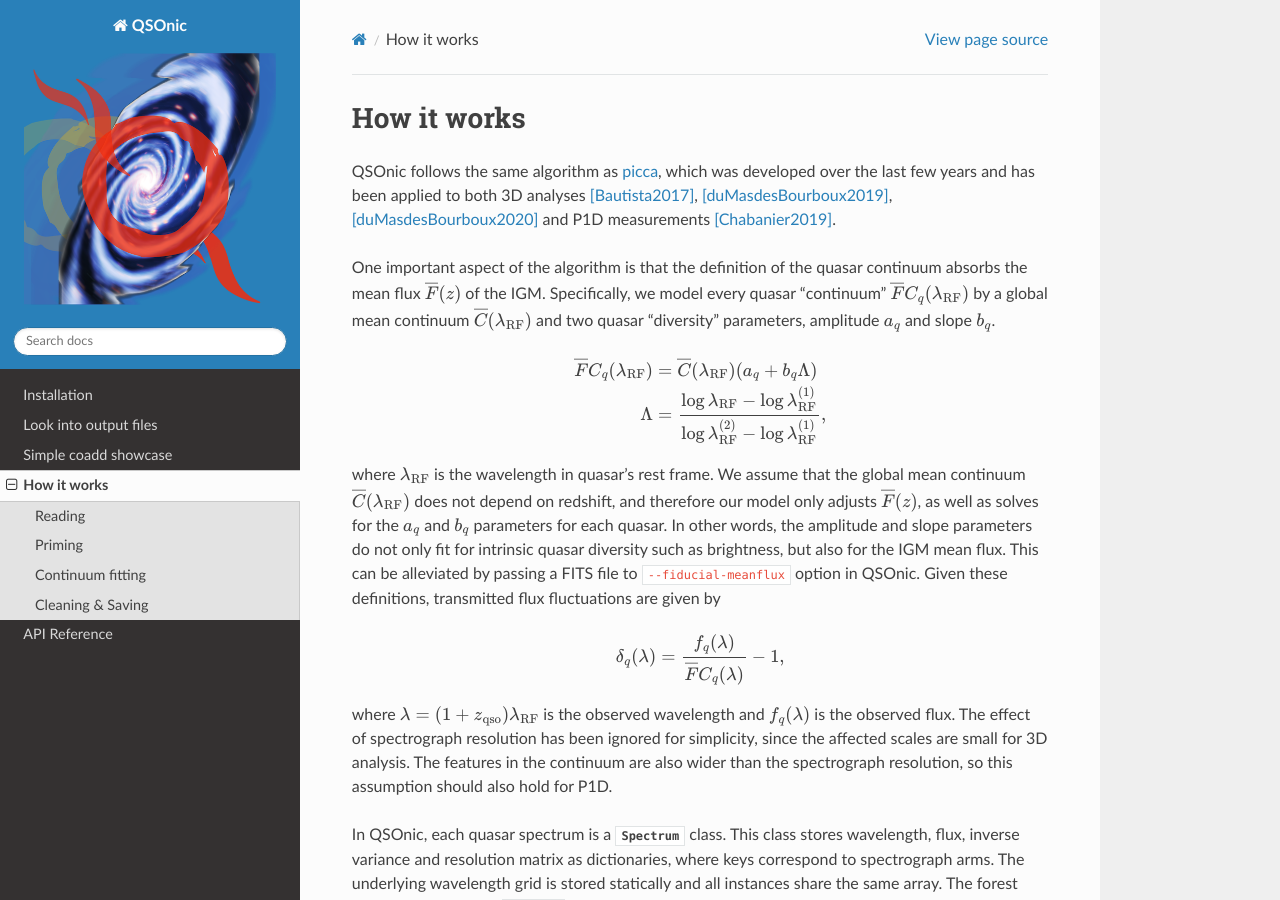
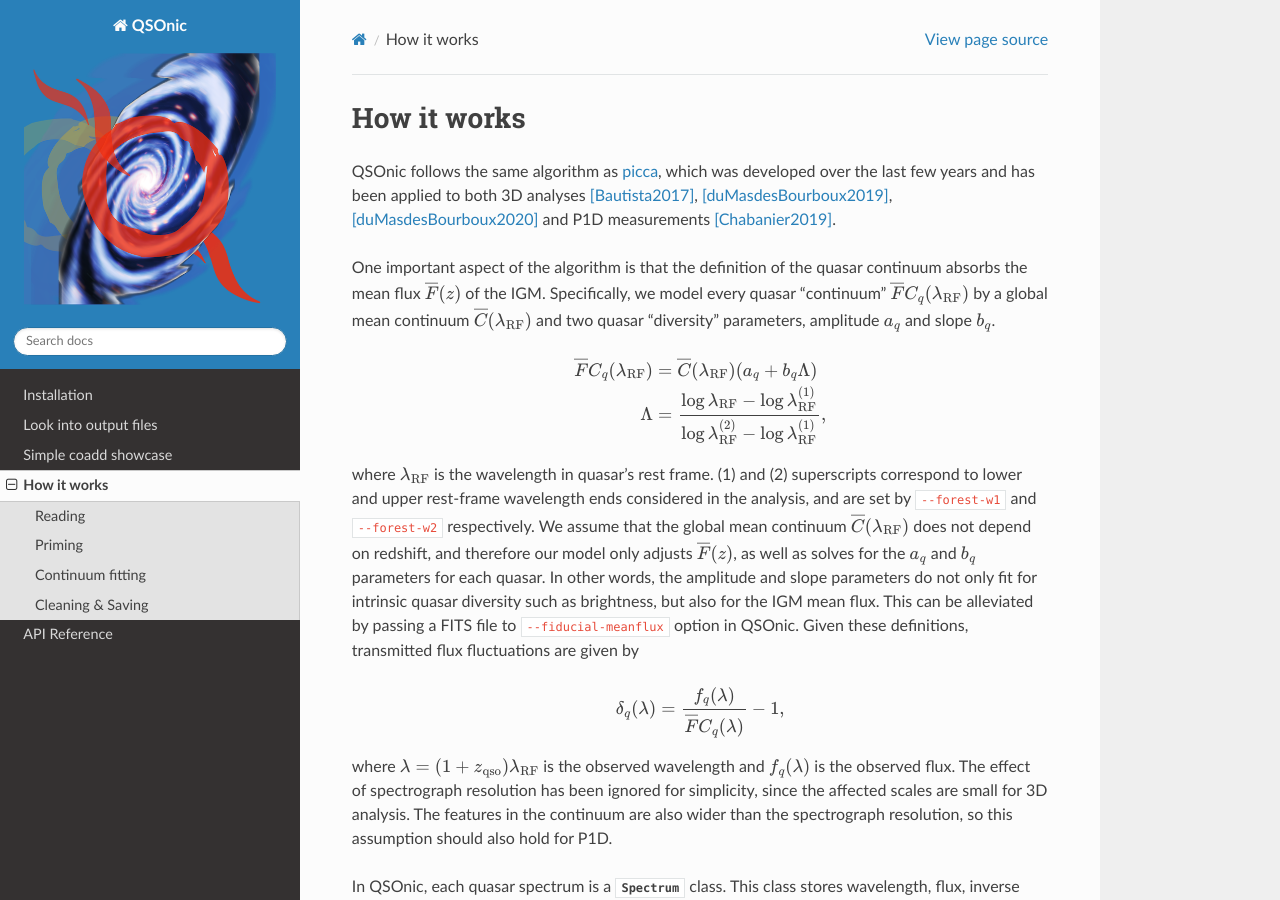
Before and after one commit to p-slash/qsonic, a Sphinx documentation site: the page built from docs/source/howitworks.rst, in a window 1280 px wide and 900 px high. Built offline with Sphinx 7.4.7 and the Read the Docs theme 2.0.0, drawn with Linux system fonts in a browser that asks for light colours; pages that are not in the unit, such as notebooks, are missing from menus; the version number could not be read and is left out.

Commit message:
clarify (1) and (2) superscripts

```diff
--- a/docs/source/howitworks.rst
+++ b/docs/source/howitworks.rst
@@ -11,7 +11,7 @@ One important aspect of the algorithm is that the definition of the quasar conti
 
     \Lambda &= \frac{\log\lambda_\mathrm{RF} - \log\lambda_\mathrm{RF}^{(1)}}{\log\lambda_\mathrm{RF}^{(2)} - \log\lambda_\mathrm{RF}^{(1)}},
 
-where :math:`\lambda_\mathrm{RF}` is the wavelength in quasar's rest frame. We assume that the global mean continuum :math:`\overline{C}(\lambda_\mathrm{RF})` does not depend on redshift, and therefore our model only adjusts :math:`\overline{F}(z)`, as well as solves for the  :math:`a_q` and :math:`b_q` parameters for each quasar. In other words, the amplitude and slope parameters do not only fit for intrinsic quasar diversity such as brightness, but also for the IGM mean flux. This can be alleviated by passing a FITS file to ``--fiducial-meanflux`` option in QSOnic.
+where :math:`\lambda_\mathrm{RF}` is the wavelength in quasar's rest frame. (1) and (2) superscripts correspond to lower and upper rest-frame wavelength ends considered in the analysis, and are set by ``--forest-w1`` and ``--forest-w2`` respectively. We assume that the global mean continuum :math:`\overline{C}(\lambda_\mathrm{RF})` does not depend on redshift, and therefore our model only adjusts :math:`\overline{F}(z)`, as well as solves for the  :math:`a_q` and :math:`b_q` parameters for each quasar. In other words, the amplitude and slope parameters do not only fit for intrinsic quasar diversity such as brightness, but also for the IGM mean flux. This can be alleviated by passing a FITS file to ``--fiducial-meanflux`` option in QSOnic.
 Given these definitions, transmitted flux fluctuations are given by
 
 .. math::
```
